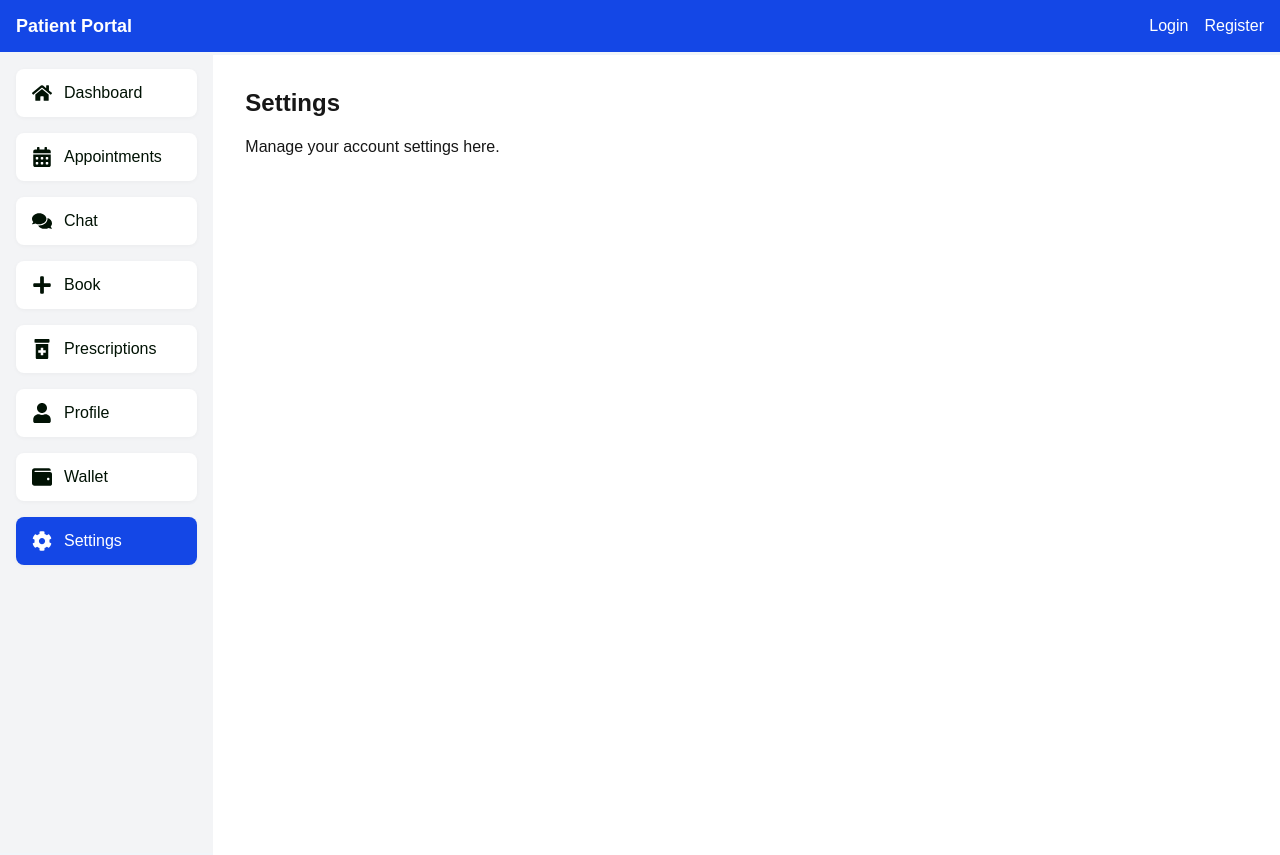
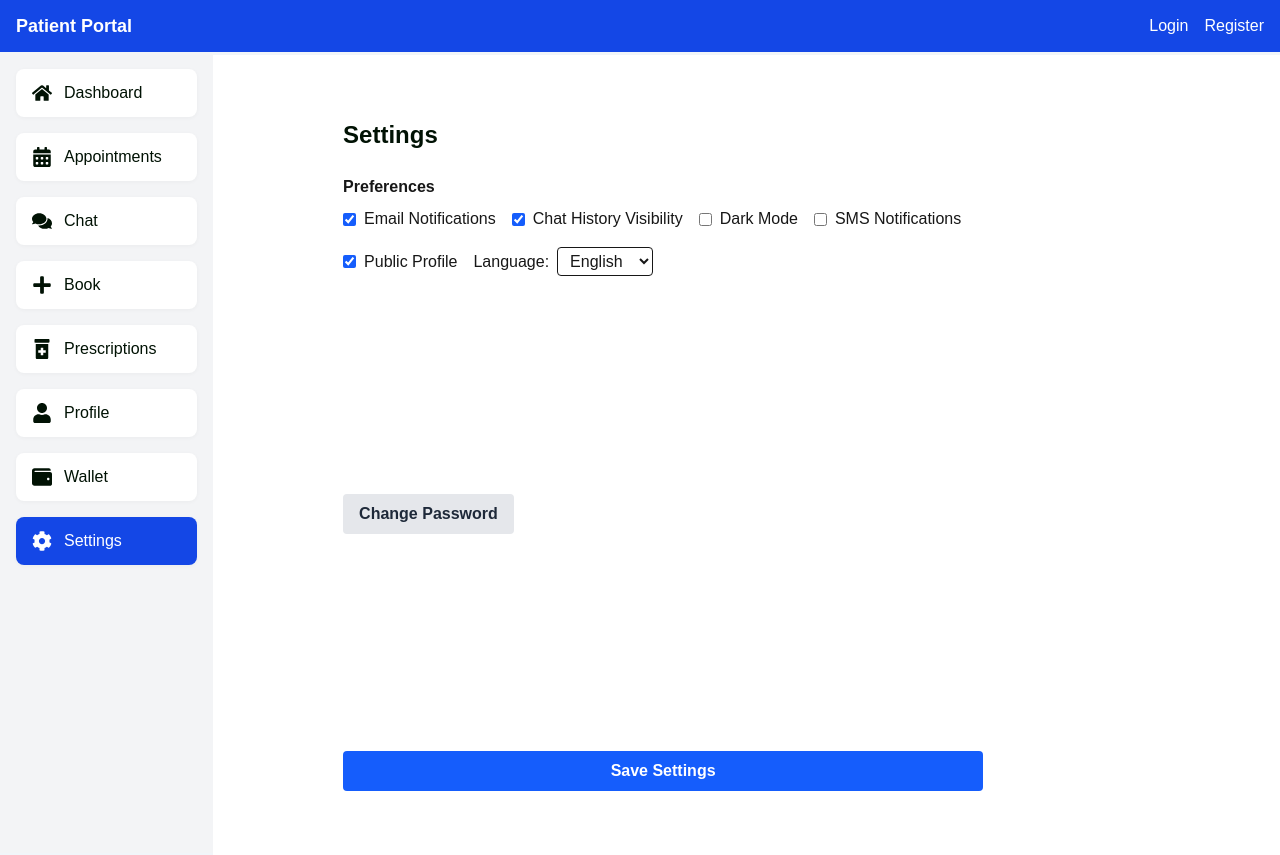
Before and after one commit to Ngahdiland/Hospital-system, a Next.js app: page /settings in a window 1280 px wide. Built offline with nearby package versions, Linux system fonts and the light colour scheme.

Commit message:
added settings section

```diff
--- a/app/(user)/settings/page.tsx
+++ b/app/(user)/settings/page.tsx
@@ -1,12 +1,194 @@
 // Example settings page for patient users
+"use client";
 import PatientLayout from '../../../components/patient-layout';
+import { useState } from "react";
+import toast, { Toaster } from "react-hot-toast";
 
 export default function Settings() {
+  const [currentPassword, setCurrentPassword] = useState("");
+  const [newPassword, setNewPassword] = useState("");
+  const [confirmPassword, setConfirmPassword] = useState("");
+  const [emailNotifications, setEmailNotifications] = useState(true);
+  const [chatHistory, setChatHistory] = useState(true);
+  const [loading, setLoading] = useState(false);
+  const [showPasswordForm, setShowPasswordForm] = useState(false);
+  const [darkMode, setDarkMode] = useState(false);
+  const [smsNotifications, setSmsNotifications] = useState(false);
+  const [language, setLanguage] = useState("en");
+  const [profileVisibility, setProfileVisibility] = useState(true);
+
+  function validatePassword(pw: string) {
+    // At least 8 chars, 1 uppercase, 1 lowercase, 1 number, 1 special char
+    return /^(?=.*[a-z])(?=.*[A-Z])(?=.*\d)(?=.*[!@#$%^&*()_+\-=[\]{};':"\\|,.<>/?]).{8,}$/.test(pw);
+  }
+
+  async function handleSave(e: React.FormEvent) {
+    e.preventDefault();
+    if (showPasswordForm && newPassword && newPassword !== confirmPassword) {
+      toast.error("New passwords do not match");
+      return;
+    }
+    if (showPasswordForm && newPassword && !validatePassword(newPassword)) {
+      toast.error("Password must be at least 8 characters, include uppercase, lowercase, number, and special character.");
+      return;
+    }
+    setLoading(true);
+    const res = await fetch("/api/settings", {
+      method: "PUT",
+      headers: { "Content-Type": "application/json" },
+      body: JSON.stringify({
+        currentPassword: showPasswordForm ? currentPassword : undefined,
+        newPassword: showPasswordForm ? newPassword : undefined,
+        emailNotifications,
+        chatHistory,
+        darkMode,
+        smsNotifications,
+        language,
+        profileVisibility,
+      }),
+    });
+    setLoading(false);
+    if (res.ok) {
+      toast.success("Settings updated!");
+      setCurrentPassword("");
+      setNewPassword("");
+      setConfirmPassword("");
+      setShowPasswordForm(false);
+    } else {
+      toast.error("Failed to update settings");
+    }
+  }
+
   return (
     <PatientLayout>
-      <div className="w-full h-full flex flex-col justify-start">
-        <h1 className="text-2xl font-bold mb-4">Settings</h1>
-        <p>Manage your account settings here.</p>
+      <Toaster />
+      <div className="w-5/6 h-full flex flex-col justify-start items-center bg-white">
+        <div className="w-full max-w-2xl flex-1 flex flex-col justify-center py-8 px-4">
+          <h1 className="text-2xl font-bold mb-6 text-[#011204]">Settings</h1>
+          <form onSubmit={handleSave} className="space-y-8 flex-1 flex flex-col justify-between">
+            <div>
+              <h2 className="font-semibold mb-2">Preferences</h2>
+              <div className="flex flex-wrap gap-4 mb-4">
+                <label className="flex items-center gap-2 cursor-pointer">
+                  <input
+                    type="checkbox"
+                    checked={emailNotifications}
+                    onChange={() => setEmailNotifications(v => !v)}
+                    className="accent-blue-600"
+                  />
+                  Email Notifications
+                </label>
+                <label className="flex items-center gap-2 cursor-pointer">
+                  <input
+                    type="checkbox"
+                    checked={chatHistory}
+                    onChange={() => setChatHistory(v => !v)}
+                    className="accent-blue-600"
+                  />
+                  Chat History Visibility
+                </label>
+                <label className="flex items-center gap-2 cursor-pointer">
+                  <input
+                    type="checkbox"
+                    checked={darkMode}
+                    onChange={() => setDarkMode(v => !v)}
+                    className="accent-blue-600"
+                  />
+                  Dark Mode
+                </label>
+                <label className="flex items-center gap-2 cursor-pointer">
+                  <input
+                    type="checkbox"
+                    checked={smsNotifications}
+                    onChange={() => setSmsNotifications(v => !v)}
+                    className="accent-blue-600"
+                  />
+                  SMS Notifications
+                </label>
+                <label className="flex items-center gap-2 cursor-pointer">
+                  <input
+                    type="checkbox"
+                    checked={profileVisibility}
+                    onChange={() => setProfileVisibility(v => !v)}
+                    className="accent-blue-600"
+                  />
+                  Public Profile
+                </label>
+                <label className="flex items-center gap-2 cursor-pointer">
+                  <span>Language:</span>
+                  <select
+                    className="border rounded px-2 py-1"
+                    value={language}
+                    onChange={e => setLanguage(e.target.value)}
+                  >
+                    <option value="en">English</option>
+                    <option value="es">Spanish</option>
+                    <option value="fr">French</option>
+                  </select>
+                </label>
+              </div>
+            </div>
+            <div>
+              <button
+                type="button"
+                className="bg-gray-200 text-gray-800 px-4 py-2 rounded font-bold hover:bg-gray-300 transition-colors mb-4"
+                onClick={() => setShowPasswordForm(v => !v)}
+              >
+                {showPasswordForm ? "Hide Password Change" : "Change Password"}
+              </button>
+              {showPasswordForm && (
+                <div className="bg-gray-50 border rounded p-4 mb-4">
+                  <h2 className="font-semibold mb-2">Change Password</h2>
+                  <div className="mb-4">
+                    <label className="block mb-1 font-medium">Current Password</label>
+                    <input
+                      type="password"
+                      className="border rounded px-3 py-2 w-full"
+                      value={currentPassword}
+                      onChange={e => setCurrentPassword(e.target.value)}
+                      autoComplete="current-password"
+                    />
+                  </div>
+                  <div className="mb-4">
+                    <label className="block mb-1 font-medium">New Password</label>
+                    <input
+                      type="password"
+                      className="border rounded px-3 py-2 w-full"
+                      value={newPassword}
+                      onChange={e => setNewPassword(e.target.value)}
+                      autoComplete="new-password"
+                    />
+                    {newPassword && !validatePassword(newPassword) && (
+                      <div className="text-xs text-red-500 mt-1">
+                        Password must be at least 8 characters, include uppercase, lowercase, number, and special character.
+                      </div>
+                    )}
+                  </div>
+                  <div className="mb-4">
+                    <label className="block mb-1 font-medium">Confirm New Password</label>
+                    <input
+                      type="password"
+                      className="border rounded px-3 py-2 w-full"
+                      value={confirmPassword}
+                      onChange={e => setConfirmPassword(e.target.value)}
+                      autoComplete="new-password"
+                    />
+                    {confirmPassword && newPassword !== confirmPassword && (
+                      <div className="text-xs text-red-500 mt-1">Passwords do not match.</div>
+                    )}
+                  </div>
+                </div>
+              )}
+            </div>
+            <button
+              type="submit"
+              className="bg-blue-600 text-white px-6 py-2 rounded font-bold hover:bg-blue-700 transition-colors disabled:opacity-50 w-full"
+              disabled={loading}
+            >
+              {loading ? "Saving..." : "Save Settings"}
+            </button>
+          </form>
+        </div>
       </div>
     </PatientLayout>
   );
--- a/package.json
+++ b/package.json
@@ -12,6 +12,7 @@
     "next": "15.3.3",
     "react": "^19.0.0",
     "react-dom": "^19.0.0",
+    "react-hot-toast": "^2.5.2",
     "react-icons": "^5.5.0"
   },
   "devDependencies": {
```
Also changed, not shown: 1 other file (tests, documents, lock files or other folders).
